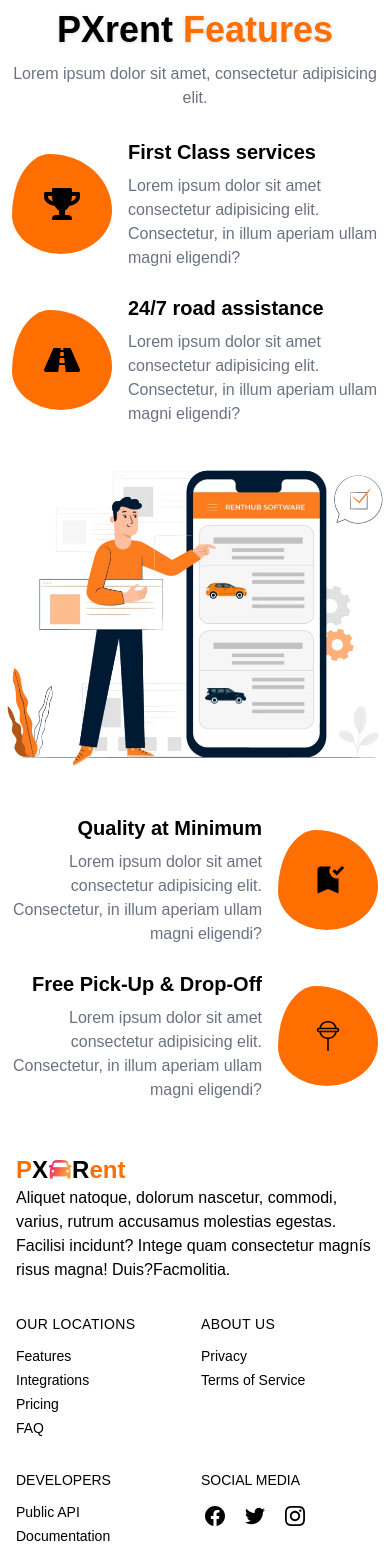
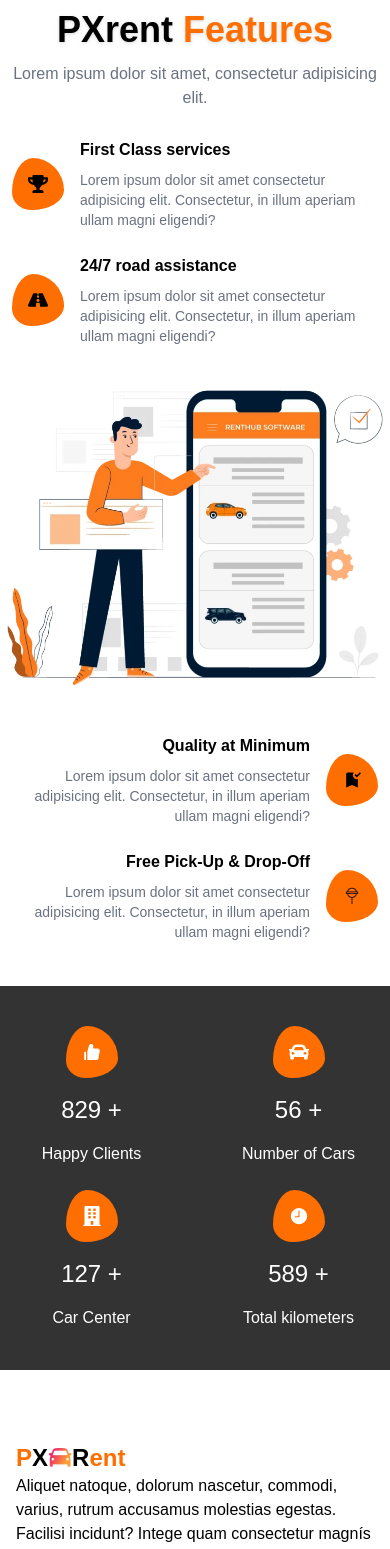
Before and after one commit to pranta-deba/car-rental-reservation-system-frontend, a React (Vite) app: page / in a window 390 px wide. Shown: the part 1480-3029 px from the top of the page. Built offline with nearby package versions, Linux system fonts and the light colour scheme; no server answers; a web font is replaced by a local one.

Commit message:
[Stat] OK

```diff
--- a/package.json
+++ b/package.json
@@ -14,11 +14,13 @@
     "axios": "^1.8.1",
     "firebase": "^11.4.0",
     "react": "^19.0.0",
+    "react-countup": "^6.5.3",
     "react-dom": "^19.0.0",
     "react-hot-toast": "^2.5.2",
     "react-icons": "^5.5.0",
     "react-router-dom": "^7.2.0",
     "sweetalert2": "^11.17.2",
+    "swiper": "^11.2.5",
     "tailwindcss": "^4.0.9"
   },
   "devDependencies": {
--- a/src/Components/HomeCom/Features.jsx
+++ b/src/Components/HomeCom/Features.jsx
@@ -13,21 +13,21 @@ const Features = () => {
             <div className='flex justify-center items-center flex-col md:flex-row gap-4'>
                 <div>
                     <div className='flex items-center justify-center p-3 gap-4'>
-                        <figure className="text-4xl bg-[#FF6E00] p-8 border-animate">
+                        <figure className="text-xl md:text-4xl bg-[#FF6E00] p-4 md:p-8 border-animate">
                             <FaTrophy />
                         </figure>
                         <div className='space-y-2'>
-                            <h2 className='font-semibold text-xl'>First Class services</h2>
-                            <p className='text-gray-500'>Lorem ipsum dolor sit amet consectetur adipisicing elit. Consectetur, in illum aperiam ullam magni eligendi?</p>
+                            <h2 className='font-semibold md:text-xl'>First Class services</h2>
+                            <p className='text-sm md:text-base text-gray-500'>Lorem ipsum dolor sit amet consectetur adipisicing elit. Consectetur, in illum aperiam ullam magni eligendi?</p>
                         </div>
                     </div>
                     <div className='flex items-center justify-center p-3 gap-4'>
-                        <figure className="text-4xl bg-[#FF6E00] p-8 border-animate">
+                        <figure className="text-xl md:text-4xl bg-[#FF6E00] p-4 md:p-8 border-animate">
                             <FaRoad />
                         </figure>
                         <div className='space-y-2'>
-                            <h2 className='font-semibold text-xl'>24/7 road assistance</h2>
-                            <p className='text-gray-500'>Lorem ipsum dolor sit amet consectetur adipisicing elit. Consectetur, in illum aperiam ullam magni eligendi?</p>
+                            <h2 className='font-semibold md:text-xl'>24/7 road assistance</h2>
+                            <p className='text-sm md:text-base text-gray-500'>Lorem ipsum dolor sit amet consectetur adipisicing elit. Consectetur, in illum aperiam ullam magni eligendi?</p>
                         </div>
                     </div>
                 </div>
@@ -36,21 +36,21 @@ const Features = () => {
                 </div>
                 <div>
                     <div className='flex items-center flex-row-reverse text-end justify-center p-3 gap-4'>
-                        <figure className="text-4xl bg-[#FF6E00] p-8 border-animate">
+                        <figure className="text-xl md:text-4xl bg-[#FF6E00] p-4 md:p-8 border-animate">
                             <MdBookmarkAdded />
                         </figure>
                         <div className='space-y-2'>
-                            <h2 className='font-semibold text-xl'>Quality at Minimum</h2>
-                            <p className='text-gray-500'>Lorem ipsum dolor sit amet consectetur adipisicing elit. Consectetur, in illum aperiam ullam magni eligendi?</p>
+                            <h2 className='font-semibold md:text-xl'>Quality at Minimum</h2>
+                            <p className='text-sm md:text-base text-gray-500'>Lorem ipsum dolor sit amet consectetur adipisicing elit. Consectetur, in illum aperiam ullam magni eligendi?</p>
                         </div>
                     </div>
                     <div className='flex items-center flex-row-reverse text-end justify-center p-3 gap-4'>
-                        <figure className="text-4xl bg-[#FF6E00] p-8 border-animate">
+                        <figure className="text-xl md:text-4xl bg-[#FF6E00] p-4 md:p-8 border-animate">
                             <CiLollipop />
                         </figure>
                         <div className='space-y-2'>
-                            <h2 className='font-semibold text-xl'>Free Pick-Up & Drop-Off</h2>
-                            <p className='text-gray-500'>Lorem ipsum dolor sit amet consectetur adipisicing elit. Consectetur, in illum aperiam ullam magni eligendi?</p>
+                            <h2 className='font-semibold md:text-xl'>Free Pick-Up & Drop-Off</h2>
+                            <p className='text-sm md:text-base text-gray-500'>Lorem ipsum dolor sit amet consectetur adipisicing elit. Consectetur, in illum aperiam ullam magni eligendi?</p>
                         </div>
                     </div>
                 </div>
--- /dev/null
+++ b/src/Components/HomeCom/Stat.jsx
@@ -0,0 +1,46 @@
+import React from 'react';
+import { AiFillLike } from 'react-icons/ai';
+import { FaBuilding, FaCar } from 'react-icons/fa';
+import { IoIosTime } from 'react-icons/io';
+import CountUp from 'react-countup';
+
+const Stat = () => {
+    return (
+        <div className={`bg-[url("./fact-bg.jpg")] bg-center bg-cover bg-fixed my-8 text-white`}>
+            <div className='stat-bg'>
+                <div className='container mx-auto grid grid-cols-2 lg:grid-cols-4 justify-center items-center gap-6 lg:gap-40 md:px-10  py-10 md:py-32'>
+                    <div className='flex flex-col justify-center items-center gap-4'>
+                        <figure className='text-xl md:text-4xl bg-[#FF6E00] p-4 md:p-8 border-animate'>
+                            <AiFillLike />
+                        </figure>
+                        <h1 className='text-2xl md:text-3xl'><CountUp delay={2} end={829} /> +</h1>
+                        <p className='md:text-xl'>Happy Clients</p>
+                    </div>
+                    <div className='flex flex-col justify-center items-center gap-4'>
+                        <figure className='text-xl md:text-4xl bg-[#FF6E00] p-4 md:p-8 border-animate'>
+                            <FaCar />
+                        </figure>
+                        <h1 className='text-2xl md:text-3xl'><CountUp delay={2} end={56} /> +</h1>
+                        <p className='md:text-xl'>Number of Cars</p>
+                    </div>
+                    <div className='flex flex-col justify-center items-center gap-4'>
+                        <figure className='text-xl md:text-4xl bg-[#FF6E00] p-4 md:p-8 border-animate'>
+                            <FaBuilding />
+                        </figure>
+                        <h1 className='text-2xl md:text-3xl'><CountUp delay={2} end={127} /> +</h1>
+                        <p className='md:text-xl'>Car Center</p>
+                    </div>
+                    <div className='flex flex-col justify-center items-center gap-4'>
+                        <figure className='text-xl md:text-4xl bg-[#FF6E00] p-4 md:p-8 border-animate'>
+                            <IoIosTime />
+                        </figure>
+                        <h1 className='text-2xl md:text-3xl'><CountUp delay={2} end={589} /> +</h1>
+                        <p className='md:text-xl'>Total kilometers</p>
+                    </div>
+                </div>
+            </div>
+        </div>
+    );
+};
+
+export default Stat;
--- a/src/Pages/Home/Home.jsx
+++ b/src/Pages/Home/Home.jsx
@@ -4,6 +4,7 @@ import Features from '../../Components/HomeCom/Features';
 import Cars from '../../Components/HomeCom/Cars';
 import { CarDataContext } from '../../Providers/CarDataProvider';
 import BookingModal from '../../Components/Modals/BookingModal';
+import Stat from '../../Components/HomeCom/Stat';
 
 const Home = () => {
     const { cars, loader, handleSearch, handleSort } = useContext(CarDataContext);
@@ -14,6 +15,7 @@ const Home = () => {
             <Banner handleSearch={handleSearch} />
             <Cars cars={cars} carsLoader={loader} handleSort={handleSort} />
             <Features />
+            <Stat />
         </div>
     );
 };
--- a/src/index.css
+++ b/src/index.css
@@ -31,8 +31,16 @@ html.dark {
 a.active {
     color: #FF8C00;
 }
+.stat-bg {
+    background-color: rgba(0, 0, 0, 0.8);
+  }
+
 
 .border-animate {
+    display: flex;
+    justify-content: center;
+    align-items: center;
+    border-radius: 30% 70% 70% 30% / 30% 30% 70% 70%;
     animation: morphing 10s infinite
 }
 
@@ -41,11 +49,11 @@ a.active {
         border-radius: 30% 70% 70% 30% / 30% 30% 70% 70%
     }
 
-    25% {
+    50% {
         border-radius: 58% 42% 75% 25% / 76% 46% 54% 24%
     }
 
-    50% {
+    100% {
         border-radius: 50% 50% 33% 67% / 55% 27% 73% 45%
     }
 
```
Also changed, not shown: public/fact-bg.jpg (added), 1 other file (tests, documents, lock files or other folders).
